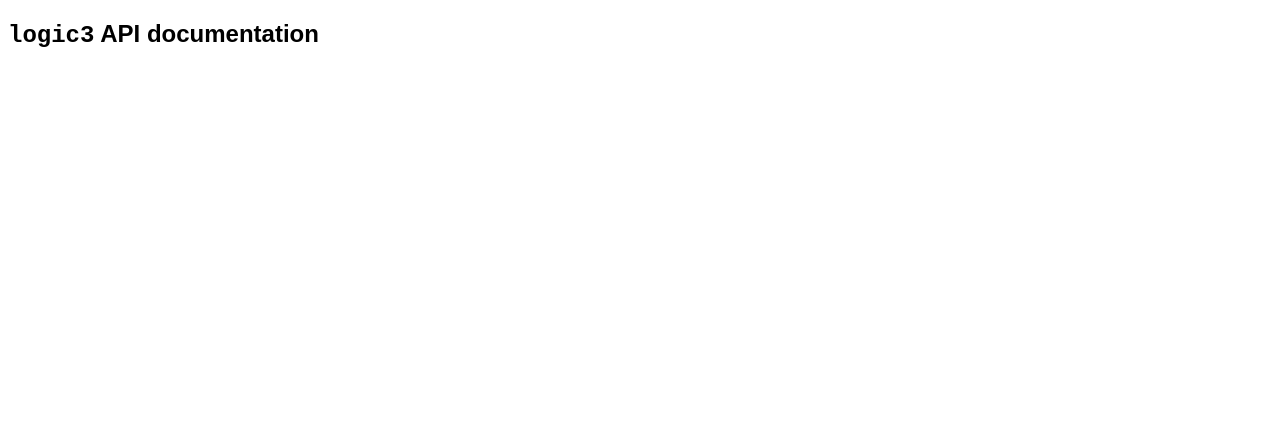
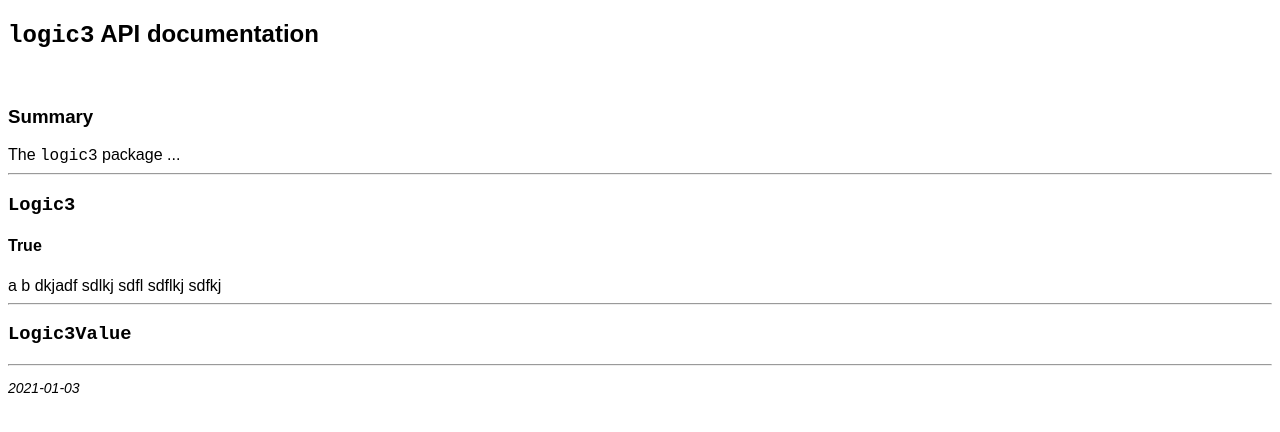
Before and after one commit to hidega/logic3, a website: page api-doc.html in a window 1280 px wide. Drawn offline with Linux system fonts and the light colour scheme.

Commit message:
development

```diff
--- a/api-doc.html
+++ b/api-doc.html
@@ -18,5 +18,27 @@
 
   <body>
     <h2><span class="monospace">logic3</span> API documentation</h2>
+    <br/>
+
+    <h3>Summary</h3>
+    The <span class="monospace">logic3</span> package ...
+
+    <hr/>
+
+    <h3 class="monospace">Logic3</h3>
+    <h4>True</h4>
+    a b dkjadf sdlkj sdfl sdflkj sdfkj
+
+    <hr/>
+
+    <h3 class="monospace">Logic3Value</h3>
+    <p>
+    </p>
+
+    <hr/>
+
+    <p>
+      <i>2021-01-03</i>
+    </p>
   </body>
 </html>
```
Also changed, not shown: test/examples.js (+55 -4 lines), test/test.js (+4 -0 lines), README.md.
